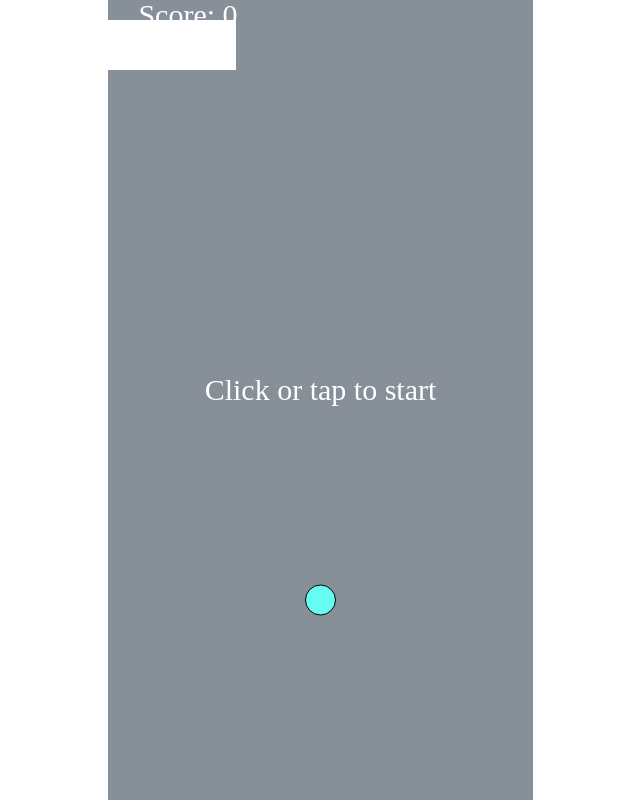
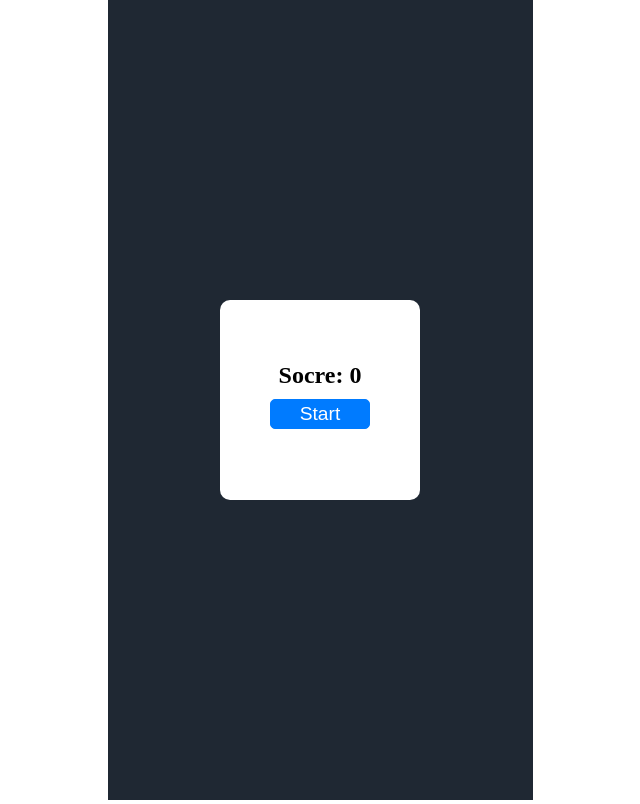
Before and after one commit to Ankit-29/oscillator, a plain HTML site: page index.html in a window 1280 px wide. Shown: the whole page, without its empty margins (320-960 px from the left). Drawn offline with Linux system fonts and the light colour scheme.

Commit message:
update:Better Menu

```diff
--- a/css/index.css
+++ b/css/index.css
@@ -14,3 +14,34 @@
 canvas {
     background-color: #1f2833;
 }
+
+.menu {
+    width: 100%;
+    height: 100vh;
+    position: fixed;
+    display: flex;
+    justify-content: center;
+    align-items: center;
+}
+
+.menu .card {
+    background: white;
+    width: 200px;
+    height: 200px;
+    border-radius: 10px;
+    display:flex;
+    flex-direction: column;
+    justify-content: center;
+    align-items: center;
+}
+
+.btn {
+    width:100px;
+    height:30px;
+    background-color: #007bff;
+    border: 1px solid #007bff;
+    border-radius: 5px;
+    color:white;
+    font-size: larger;
+    margin: 10px;
+}
--- a/index.html
+++ b/index.html
@@ -9,6 +9,12 @@
 </head>
 
 <body>
+    <div class="menu">
+        <div class="card">
+            <h2 id="score">Socre: 0</h2>
+            <button class="btn">Start</button>
+        </div>
+    </div>
     <div class="app-container">
         <canvas></canvas>
     </div>
--- a/js/constant.js
+++ b/js/constant.js
@@ -7,9 +7,8 @@ const HURDLE_START_POINT = 20;
 const POINT = 10;
 const GAME_SPEED = 8;
 const GAME_STATE = {
-    'MENU': 0,
-    'RUNNING': 1,
-    'OVER': 2,
+    'RUNNING': 0,
+    'OVER': 1,
 };
 const HURDLE_TYPE = {
     ROUND: 1,
--- a/js/game.js
+++ b/js/game.js
@@ -18,7 +18,7 @@ export default class Game {
     }
 
     start() {
-        this.gameState = GAME_STATE.MENU;
+        this.gameState = GAME_STATE.RUNNING;
         this.score = 0;
         this.hurdles = [];
         this.osc = new Oscillator(this);
@@ -47,22 +47,6 @@ export default class Game {
     }
 
     draw(ctx) {
-        if (this.gameState === GAME_STATE.MENU) {
-            ctx.fillStyle = "rgb(240,248,255,0.5)";
-            ctx.fillRect(0, 0, this.gameWidth, this.gameHeight);
-            ctx.font = "30px Comic Sans";
-            ctx.fillStyle = "#fff";
-            ctx.fillText(`Click or tap to start`, this.gameWidth / 2, this.gameHeight / 2);
-        }
-
-        if (this.gameState === GAME_STATE.OVER) {
-            ctx.fillStyle = "rgb(240,248,255,0.5)";
-            ctx.fillRect(0, 0, this.gameWidth, this.gameHeight);
-            ctx.font = "30px Comic Sans";
-            ctx.fillStyle = "#fff";
-            ctx.fillText(`Refresh to start again`, this.gameWidth / 2, this.gameHeight / 2);
-        }
-
         [...this.gameObject, ...this.hurdles].forEach(obj => obj.draw(ctx));
         drawScore(this.score, ctx);
     }
@@ -80,6 +64,8 @@ export default class Game {
             this.gameState = GAME_STATE.OVER;
             this.sound.pause();
             navigator.vibrate([200, 200, 200, 200]);
+            document.querySelector("#score").innerHTML = `Socre: ${this.score}`;
+            document.querySelector(".menu").style.display = "flex";
         }
     }
 
--- a/js/index.js
+++ b/js/index.js
@@ -1,3 +1,4 @@
+import { GAME_STATE } from './constant.js';
 import Game from './game.js';
 
 const canvas = document.querySelector('canvas');
@@ -8,14 +9,22 @@ const sound = document.querySelector('audio');
 const GAME_WIDTH = canvas.width;
 const GAME_HEIGHT = canvas.height;
 
+let game;
 
-const game = new Game(GAME_WIDTH, GAME_HEIGHT, sound);
 
 function gameLoop() {
+    if(game.gameState === GAME_STATE.OVER){
+        return;
+    }
     ctx.clearRect(0, 0, canvas.width, canvas.height);
     game.update();
     game.draw(ctx);
     requestAnimationFrame(() => { gameLoop(); });
 }
 
-gameLoop();
+
+document.querySelector('.btn').addEventListener('click', (ele) => {
+    game = new Game(GAME_WIDTH, GAME_HEIGHT, sound);
+    document.querySelector(".menu").style.display = "none";
+    gameLoop();
+});
--- a/js/inputHandler.js
+++ b/js/inputHandler.js
@@ -13,16 +13,13 @@ export default class InputHandler {
 
 
         canvas.addEventListener("mousedown", () => {
-            this.activateGameState();
             this.game.isGameMotionActive = true;
         });
         canvas.addEventListener("touchstart", () => {
-            this.activateGameState();
             this.game.isGameMotionActive = true;
         });
 
         document.addEventListener("keydown", (e) => {
-            this.activateGameState();
             if (e.code === 'Space') {
                 this.game.isGameMotionActive = true;
             }
@@ -47,11 +44,4 @@ export default class InputHandler {
         });
     }
 
-
-    activateGameState() {
-        if (this.game.gameState === GAME_STATE.MENU) {
-            this.game.gameState = GAME_STATE.RUNNING;
-        }
-
-    }
 }
```
